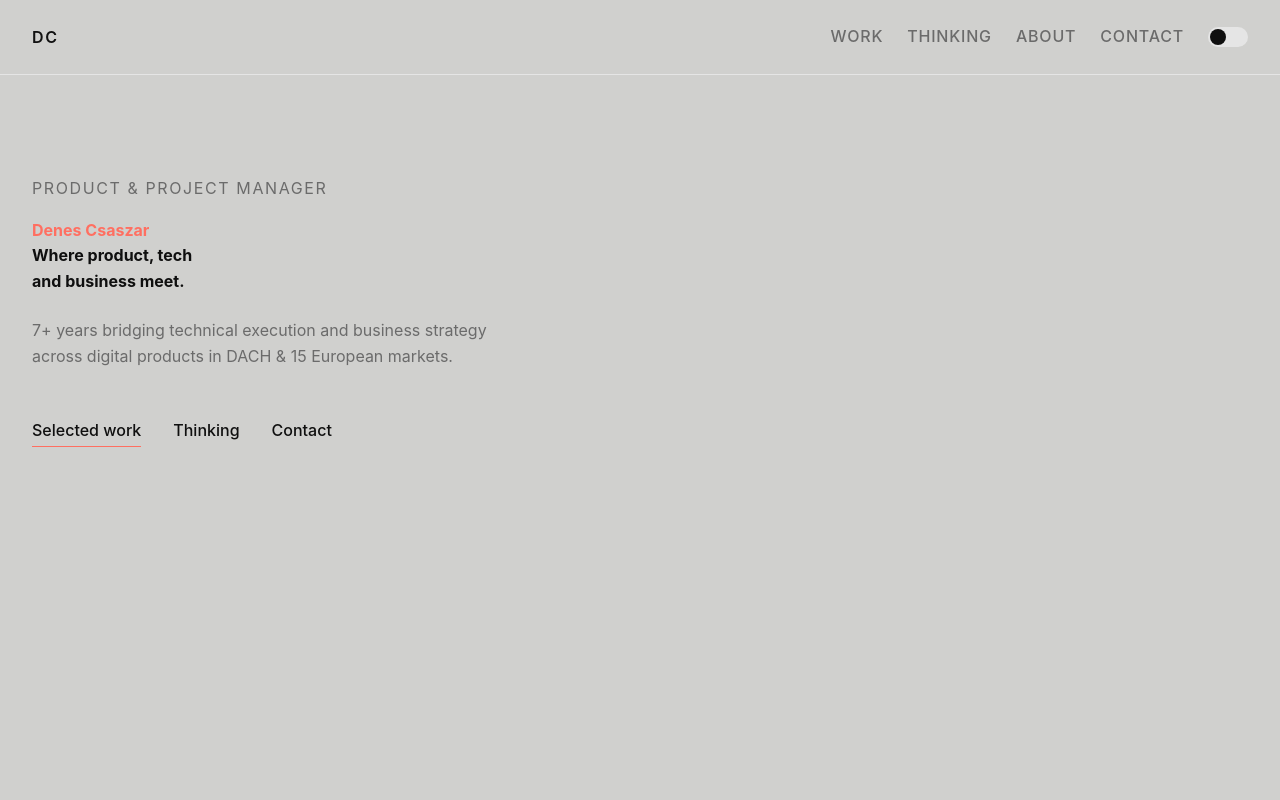
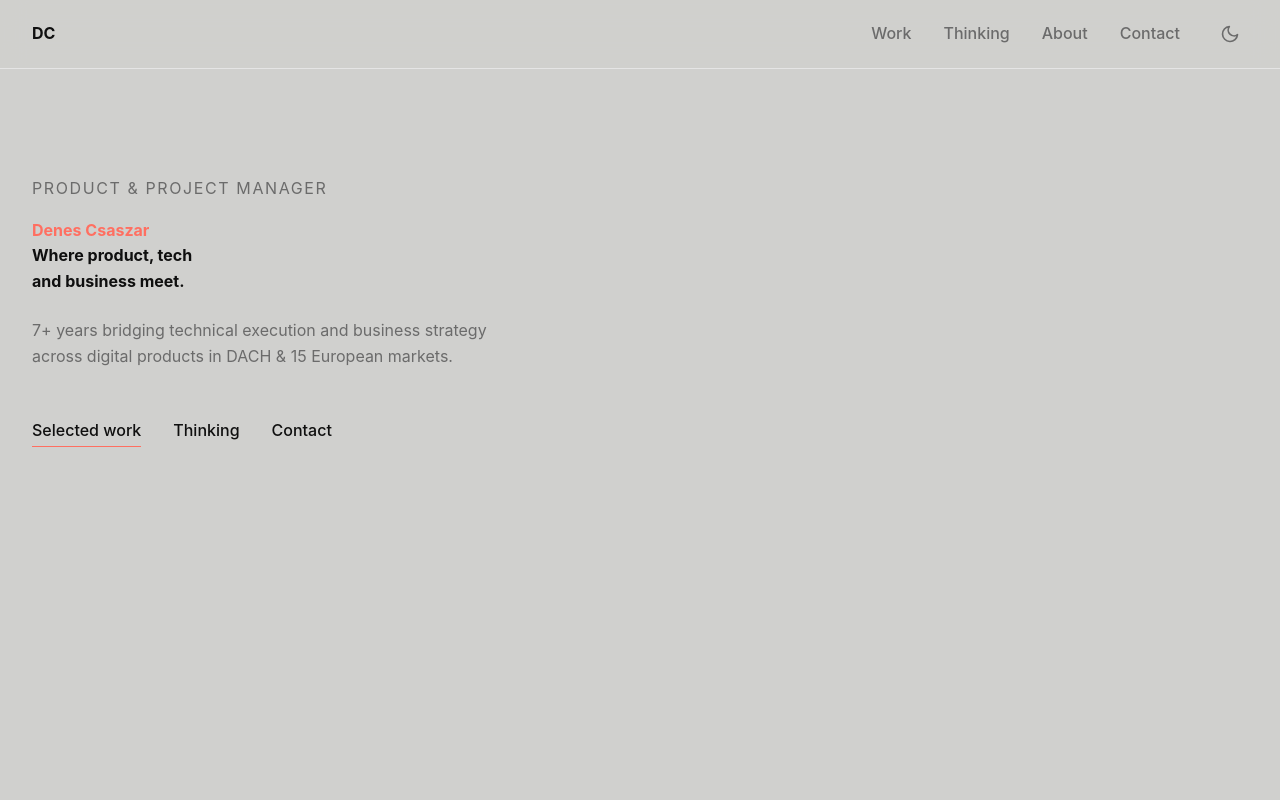
Before and after one commit to denescsaszar/portfolio, a Next.js app: page / in a window 1280 px wide. Shown: the top 800 px of the page. Built offline with nearby package versions, Linux system fonts and the light colour scheme.

Commit message:
step-22: add ARIA labels for accessibility

```diff
--- a/components/ChallengeCard.tsx
+++ b/components/ChallengeCard.tsx
@@ -21,6 +21,7 @@ export default function ChallengeCard({
       target="_blank"
       rel="noopener noreferrer"
       className="group block border border-border p-6 no-underline transition-all duration-300 hover:border-teal hover:shadow-lg hover:shadow-teal/5"
+      aria-label={`${title} - View case study on GitHub`}
     >
       <h3 className="text-heading-2 font-bold mb-6 group-hover:text-teal transition-colors duration-300">
         {title}
@@ -49,7 +50,7 @@ export default function ChallengeCard({
         </div>
       </div>
 
-      <div className="flex flex-wrap gap-2">
+      <div className="flex flex-wrap gap-2" aria-label="Tags">
         {tags.map((tag) => (
           <span
             key={tag}
--- a/components/Footer.tsx
+++ b/components/Footer.tsx
@@ -1,12 +1,11 @@
 export default function Footer() {
   return (
-    <footer className="px-8 py-8 border-t border-border text-center">
-      <p className="text-body-small text-muted">
-        © {new Date().getFullYear()} Denes Csaszar. All rights reserved.
-      </p>
-      <p className="text-caption text-muted/70 mt-4">
-        Built with Next.js & Tailwind CSS
-      </p>
+    <footer className="px-8 py-8 border-t border-border" role="contentinfo">
+      <div className="max-w-wide mx-auto text-center">
+        <p className="text-body-small text-muted">
+          © {new Date().getFullYear()} Denes Csaszar. All rights reserved.
+        </p>
+      </div>
     </footer>
   );
 }
--- a/components/Navigation.tsx
+++ b/components/Navigation.tsx
@@ -1,141 +1,191 @@
 "use client";
 
 import { useState } from "react";
-import { useTheme } from "@/components/ThemeProvider";
+import { useTheme } from "./ThemeProvider";
 
 export default function Navigation() {
-  const [isMobileMenuOpen, setIsMobileMenuOpen] = useState(false);
+  const [isOpen, setIsOpen] = useState(false);
   const { theme, toggleTheme } = useTheme();
 
   return (
-    <>
-      <nav className="fixed top-0 left-0 right-0 z-50 px-8 py-6 flex justify-between items-center bg-background/95 backdrop-blur-sm border-b border-border transition-all">
+    <nav
+      className="fixed top-0 left-0 right-0 z-50 px-8 py-4 bg-background/80 backdrop-blur-md border-b border-border"
+      aria-label="Main navigation"
+    >
+      <div className="max-w-wide mx-auto flex items-center justify-between">
+        {/* Logo */}
         <a
-          href="#"
-          className="text-base font-semibold uppercase tracking-widest text-accent no-underline"
+          href="/"
+          className="text-heading-2 font-bold no-underline"
+          aria-label="Denes Csaszar - Home"
         >
           DC
         </a>
 
-        <div className="flex items-center gap-6">
-          {/* Desktop nav links */}
-          <div className="hidden md:flex items-center gap-6">
+        {/* Desktop Navigation */}
+        <div className="hidden md:flex items-center gap-8">
           <a
             href="#projects"
-              className="text-body-small font-medium uppercase tracking-wider text-muted hover:text-foreground transition-colors no-underline"
+            className="text-body-small font-medium text-muted hover:text-foreground transition-colors no-underline"
           >
             Work
           </a>
           <a
             href="#challenges"
-              className="text-body-small font-medium uppercase tracking-wider text-muted hover:text-foreground transition-colors no-underline"
+            className="text-body-small font-medium text-muted hover:text-foreground transition-colors no-underline"
           >
             Thinking
           </a>
           <a
             href="#about"
-              className="text-body-small font-medium uppercase tracking-wider text-muted hover:text-foreground transition-colors no-underline"
+            className="text-body-small font-medium text-muted hover:text-foreground transition-colors no-underline"
           >
             About
           </a>
           <a
             href="#contact"
-              className="text-body-small font-medium uppercase tracking-wider text-muted hover:text-foreground transition-colors no-underline"
+            className="text-body-small font-medium text-muted hover:text-foreground transition-colors no-underline"
           >
             Contact
           </a>
+          <button
+            onClick={toggleTheme}
+            className="p-2 text-muted hover:text-foreground transition-colors"
+            aria-label={
+              theme === "dark" ? "Switch to light mode" : "Switch to dark mode"
+            }
+          >
+            {theme === "dark" ? (
+              <svg
+                xmlns="http://www.w3.org/2000/svg"
+                width="20"
+                height="20"
+                viewBox="0 0 24 24"
+                fill="none"
+                stroke="currentColor"
+                strokeWidth="2"
+                strokeLinecap="round"
+                strokeLinejoin="round"
+                aria-hidden="true"
+              >
+                <circle cx="12" cy="12" r="5" />
+                <line x1="12" y1="1" x2="12" y2="3" />
+                <line x1="12" y1="21" x2="12" y2="23" />
+                <line x1="4.22" y1="4.22" x2="5.64" y2="5.64" />
+                <line x1="18.36" y1="18.36" x2="19.78" y2="19.78" />
+                <line x1="1" y1="12" x2="3" y2="12" />
+                <line x1="21" y1="12" x2="23" y2="12" />
+                <line x1="4.22" y1="19.78" x2="5.64" y2="18.36" />
+                <line x1="18.36" y1="5.64" x2="19.78" y2="4.22" />
+              </svg>
+            ) : (
+              <svg
+                xmlns="http://www.w3.org/2000/svg"
+                width="20"
+                height="20"
+                viewBox="0 0 24 24"
+                fill="none"
+                stroke="currentColor"
+                strokeWidth="2"
+                strokeLinecap="round"
+                strokeLinejoin="round"
+                aria-hidden="true"
+              >
+                <path d="M21 12.79A9 9 0 1 1 11.21 3 7 7 0 0 0 21 12.79z" />
+              </svg>
+            )}
+          </button>
         </div>
 
-          {/* Dark mode toggle */}
+        {/* Mobile Menu Button */}
         <button
-            onClick={toggleTheme}
-            className="w-10 h-5 rounded-full bg-border relative transition-colors hover:bg-muted/50"
-            aria-label={`Switch to ${theme === "light" ? "dark" : "light"} mode`}
-          >
-            <span
-              className={`absolute top-0.5 w-4 h-4 rounded-full bg-foreground transition-all ${
-                theme === "dark" ? "left-5" : "left-0.5"
-              }`}
-            />
-          </button>
-
-          {/* Mobile hamburger */}
-          <button
-            onClick={() => setIsMobileMenuOpen(!isMobileMenuOpen)}
-            className="md:hidden text-foreground"
-            aria-label="Toggle menu"
+          className="md:hidden p-2"
+          onClick={() => setIsOpen(!isOpen)}
+          aria-label={isOpen ? "Close menu" : "Open menu"}
+          aria-expanded={isOpen}
+          aria-controls="mobile-menu"
         >
           <svg
-              className="w-6 h-6"
+            xmlns="http://www.w3.org/2000/svg"
+            width="24"
+            height="24"
+            viewBox="0 0 24 24"
             fill="none"
             stroke="currentColor"
-              viewBox="0 0 24 24"
-            >
-              {isMobileMenuOpen ? (
-                <path
+            strokeWidth="2"
             strokeLinecap="round"
             strokeLinejoin="round"
-                  strokeWidth={2}
-                  d="M6 18L18 6M6 6l12 12"
-                />
+            aria-hidden="true"
+          >
+            {isOpen ? (
+              <>
+                <line x1="18" y1="6" x2="6" y2="18" />
+                <line x1="6" y1="6" x2="18" y2="18" />
+              </>
             ) : (
-                <path
-                  strokeLinecap="round"
-                  strokeLinejoin="round"
-                  strokeWidth={2}
-                  d="M4 6h16M4 12h16M4 18h16"
-                />
+              <>
+                <line x1="3" y1="12" x2="21" y2="12" />
+                <line x1="3" y1="6" x2="21" y2="6" />
+                <line x1="3" y1="18" x2="21" y2="18" />
+              </>
             )}
           </svg>
         </button>
       </div>
-      </nav>
 
-      {/* Mobile menu overlay */}
-      {isMobileMenuOpen && (
+      {/* Mobile Menu */}
+      {isOpen && (
         <div
-          className="fixed inset-0 bg-foreground/50 z-40 md:hidden"
-          onClick={() => setIsMobileMenuOpen(false)}
-        />
-      )}
-
-      {/* Mobile menu drawer */}
-      <div
-        className={`fixed top-0 right-0 h-full w-64 bg-background border-l border-border z-40 transform transition-transform duration-300 md:hidden ${
-          isMobileMenuOpen ? "translate-x-0" : "translate-x-full"
-        }`}
+          id="mobile-menu"
+          className="md:hidden absolute top-full left-0 right-0 bg-background border-b border-border"
+          role="menu"
         >
-        <div className="flex flex-col pt-24 px-8">
+          <div className="flex flex-col p-8 gap-6">
             <a
               href="#projects"
-            onClick={() => setIsMobileMenuOpen(false)}
-            className="text-heading-3 py-4 border-b border-border hover:text-muted transition-colors no-underline"
+              className="text-body font-medium no-underline"
+              onClick={() => setIsOpen(false)}
+              role="menuitem"
             >
               Work
             </a>
             <a
               href="#challenges"
-            onClick={() => setIsMobileMenuOpen(false)}
-            className="text-heading-3 py-4 border-b border-border hover:text-muted transition-colors no-underline"
+              className="text-body font-medium no-underline"
+              onClick={() => setIsOpen(false)}
+              role="menuitem"
             >
               Thinking
             </a>
             <a
               href="#about"
-            onClick={() => setIsMobileMenuOpen(false)}
-            className="text-heading-3 py-4 border-b border-border hover:text-muted transition-colors no-underline"
+              className="text-body font-medium no-underline"
+              onClick={() => setIsOpen(false)}
+              role="menuitem"
             >
               About
             </a>
             <a
               href="#contact"
-            onClick={() => setIsMobileMenuOpen(false)}
-            className="text-heading-3 py-4 border-b border-border hover:text-muted transition-colors no-underline"
+              className="text-body font-medium no-underline"
+              onClick={() => setIsOpen(false)}
+              role="menuitem"
             >
               Contact
             </a>
+            <button
+              onClick={() => {
+                toggleTheme();
+                setIsOpen(false);
+              }}
+              className="text-body font-medium text-left"
+              role="menuitem"
+            >
+              {theme === "dark" ? "Light Mode" : "Dark Mode"}
+            </button>
           </div>
         </div>
-    </>
+      )}
+    </nav>
   );
 }
```
Lines whose indentation alone changed are shown as unchanged.
